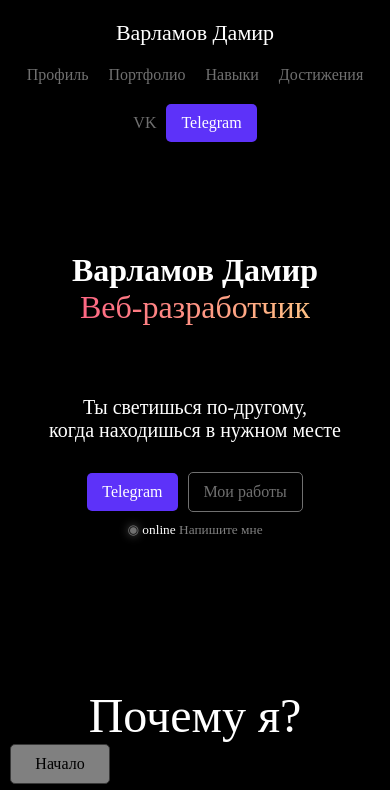
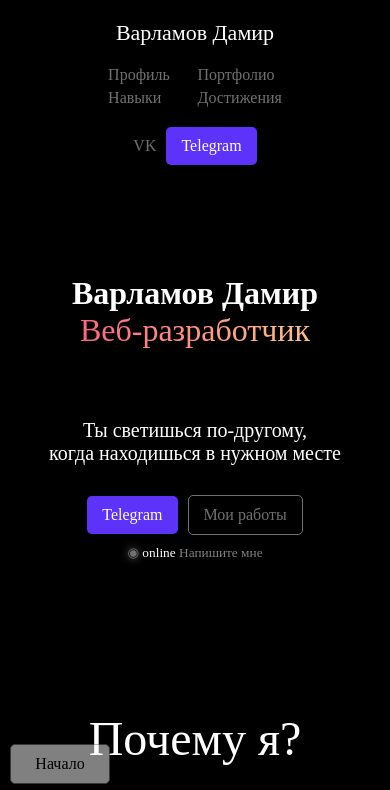
Before and after one commit to Xeney/xeney.github.io, a plain HTML site: page index.html in a window 390 px wide. Shown: the top 790 px of the page. Drawn offline with Linux system fonts and the light colour scheme; a web font is replaced by a local one.

Commit message:
Обновление стилей

```diff
--- a/style/style.scss
+++ b/style/style.scss
@@ -93,6 +93,19 @@ a {
             list-style: none;
             display: flex;
             grid-gap: 20px;
+            @media screen and (max-width: 500px) {
+                & {
+                    display: flex;
+                    grid-gap: 10px;
+                }
+            }
+            @media screen and (max-width: 400px) {
+                & {
+                    display: grid;
+                    grid-template-columns: 1fr 1fr;
+                    grid-gap: 5px;
+                }
+            }
         }
     }
     @media screen and (max-width: 1000px) {
```
Also changed, not shown: style/style.css, 1 other file.
